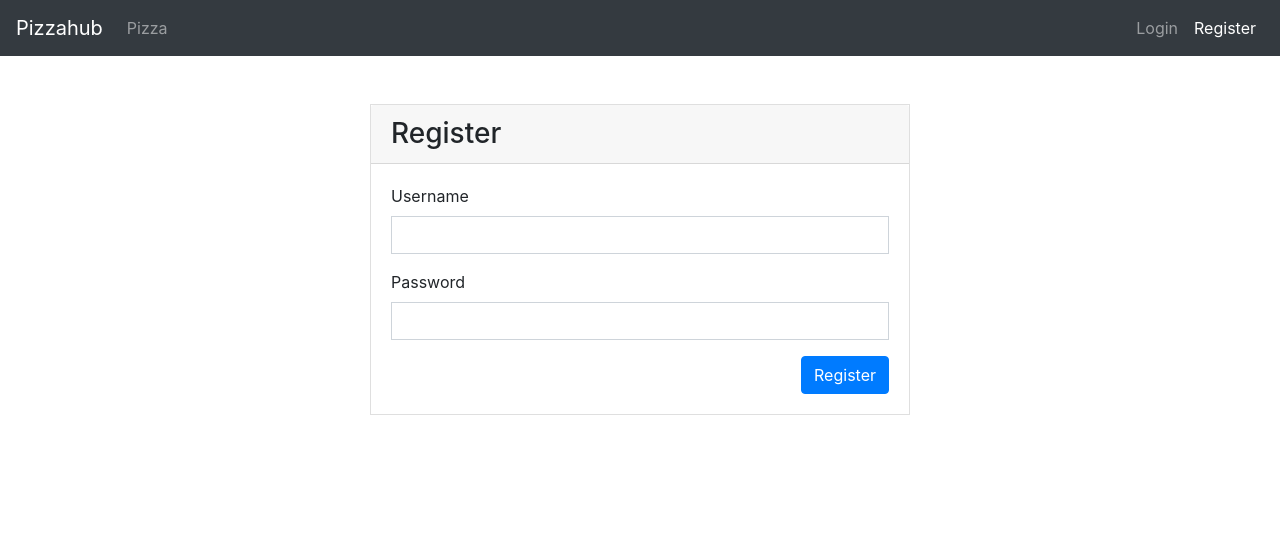
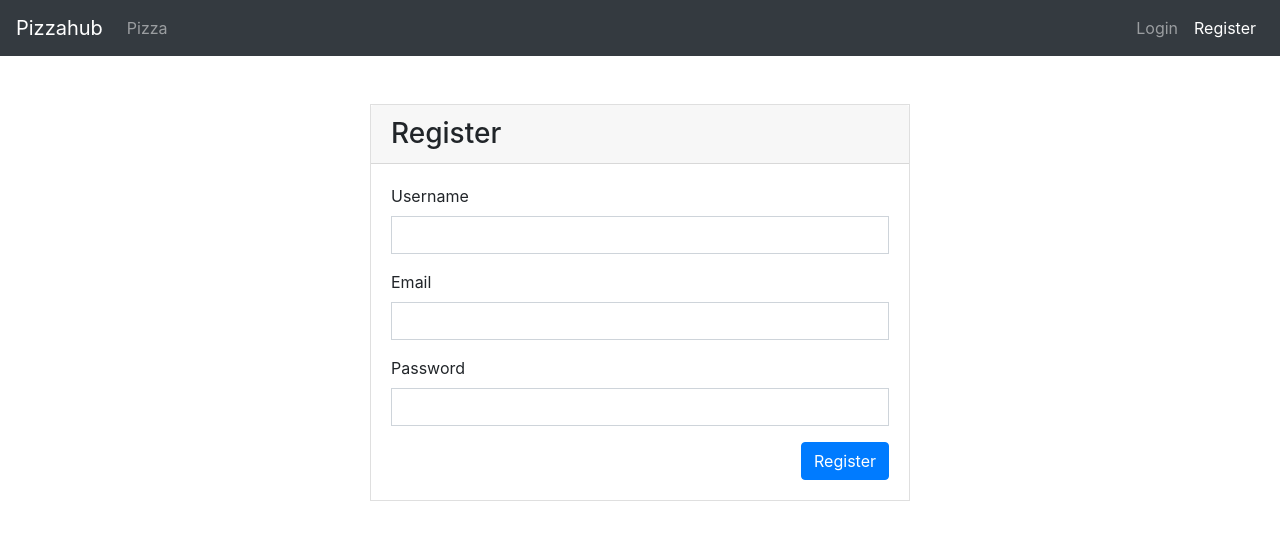
Before and after one commit to Team-project-1/Pizza-Order-System, an Angular app in the folder pizzaApp/: page /register in a window 1280 px wide. Shown: the top 540 px of the page. Built offline with nearby package versions, Linux system fonts and the light colour scheme.

Commit message:
ui changes

```diff
--- a/pizzaApp/src/app/register/register.component.html
+++ b/pizzaApp/src/app/register/register.component.html
@@ -12,7 +12,11 @@
             <form class="form">
               <div class="form-group">
                 <label for="uname1">Username</label>
-                <input type="text" [(ngModel)]="registerUserData.email" name="email" class="form-control rounded-0" required>
+                <input type="text" [(ngModel)]="registerUserData.uname1" name="uname1" class="form-control rounded-0" required>
+              </div>
+              <div class="form-group">
+                <label for="uname1">Email</label>
+                <input type="email" [(ngModel)]="registerUserData.email" name="email" class="form-control rounded-0" required>
               </div>
               <div class="form-group">
                 <label>Password</label>
```
